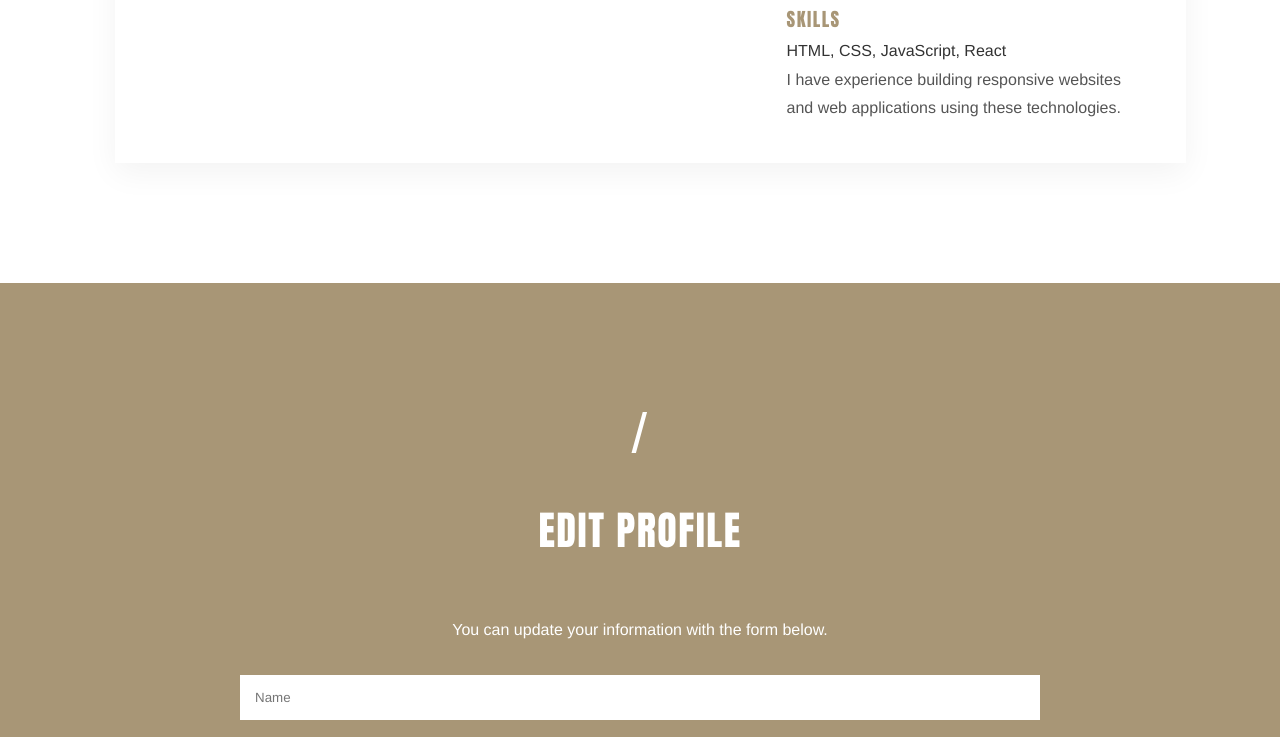
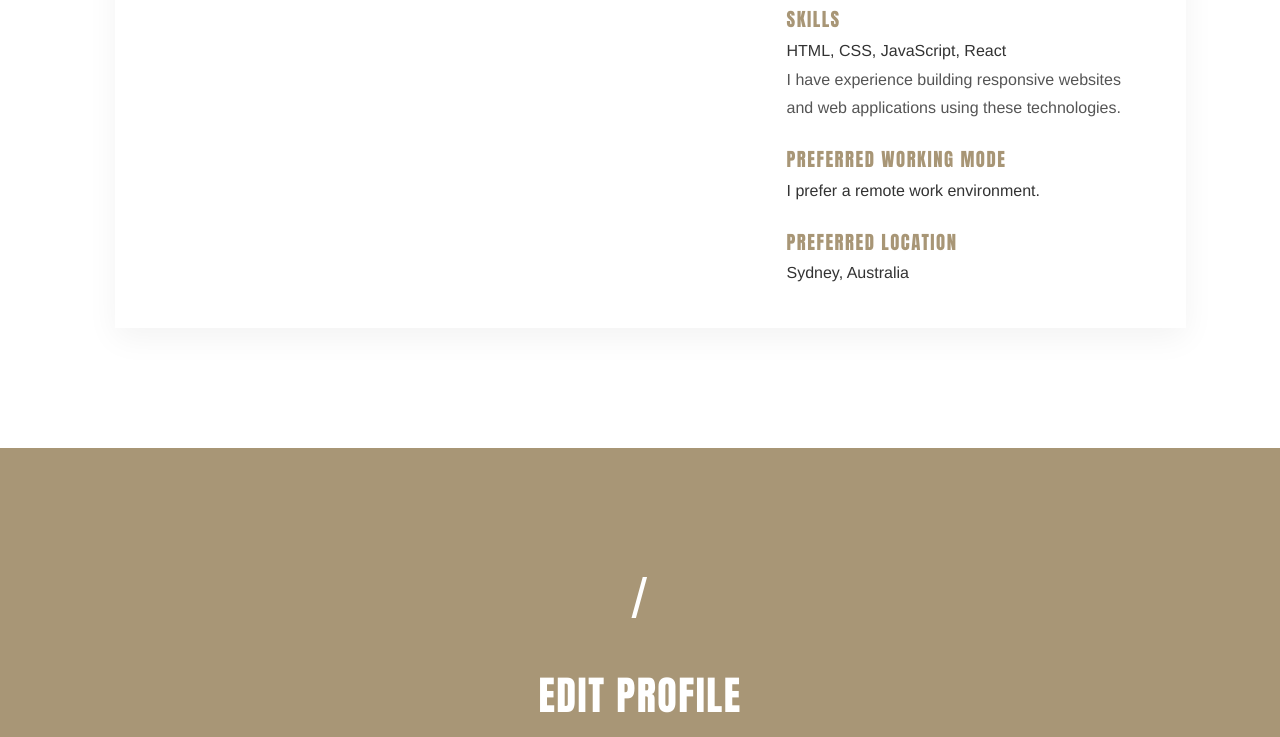
Before and after one commit to ItzZakuro/Hire-Wire, a website: page profile.html in a window 1280 px wide. Shown: the part 1164-1901 px from the top of the page. Drawn offline with Linux system fonts and the light colour scheme; files whose address does not match are found by name.

Commit message:
added preferred working mode & location

```diff
--- a/profile.html
+++ b/profile.html
@@ -76,6 +76,14 @@
                             <p id="skills">HTML, CSS, JavaScript, React</p>
                             <p id="skillsDetail" style="color: #555;">I have experience building responsive websites and web applications using these technologies.</p>
                         </div>
+                        <div class="candidateInfo" style="margin-top: 20px;">
+                            <h3 style="color: #a89676;">Preferred Working Mode</h3>
+                            <p id="workingMode">I prefer a remote work environment.</p>
+                        </div>
+                        <div class="candidateInfo" style="margin-top: 20px;">
+                            <h3 style="color: #a89676;">Preferred Location</h3>
+                            <p id="preferredLocation">Sydney, Australia</p>
+                        </div>
                     </div>
                 </div>
             </div>
@@ -95,6 +103,8 @@
                     <textarea id="newExperience" name="experience" placeholder="Experience"></textarea>
                     <textarea id="newSkills" name="skills" placeholder="Skills"></textarea>
                     <textarea id="newSkillsDetail" name="skillsDetail" placeholder="Skills Detail"></textarea>
+                    <textarea id="newWorkingMode" name="workingMode" placeholder="Preferred Working Mode (Remote / On-site / Hybrid)"></textarea>
+                    <textarea id="newPreferredLocation" name="preferredLocation" placeholder="Preferred Location"></textarea>
 
                     <button class="btn" type="submit" id="saveBtn" style="background: #504e4a;">Save Changes</button>
                 </form>
```
